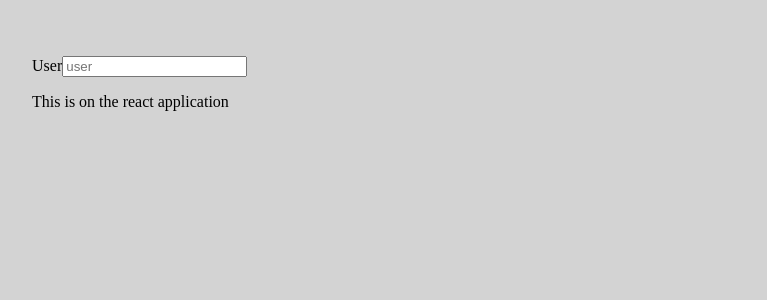
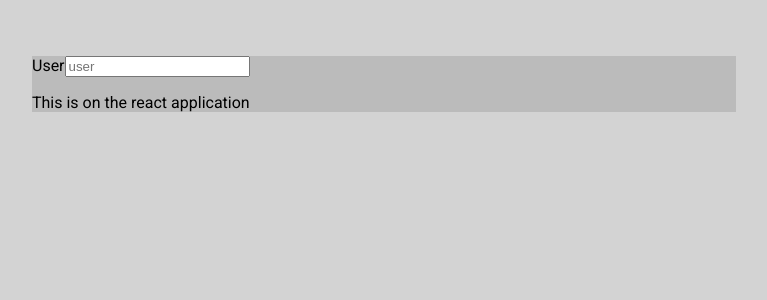
Before and after one commit to jalbertomr/react-form-validation, a React (Create React App) app: page / in a window 1280 px wide. Shown: the top 300 px of the page, without its empty margins (256-1023 px from the left). Built offline with nearby package versions, Linux system fonts and the light colour scheme.

Commit message:
import and use styled-components

```diff
--- a/package.json
+++ b/package.json
@@ -9,6 +9,7 @@
     "react": "^17.0.2",
     "react-dom": "^17.0.2",
     "react-scripts": "4.0.3",
+    "styled-components": "^5.3.1",
     "web-vitals": "^1.1.2"
   },
   "scripts": {
--- a/src/App.js
+++ b/src/App.js
@@ -1,15 +1,20 @@
 import React from "react";
+import styled from "styled-components";
 
 const App = () => {
   return (
     <main>
-      <form action="#">
+      <Form_styled action="">
          <label htmlFor="">User</label>
          <input type="text" placeholder="user"></input>
          <p>This is on the react application</p>
-      </form>
+      </Form_styled>
     </main>
   );
 }
 
+const Form_styled = styled.form`
+  background: #bbb;
+  `;
+
 export default App;
--- a/src/index.js
+++ b/src/index.js
@@ -2,7 +2,6 @@ import React from 'react';
 import ReactDOM from 'react-dom';
 import App from './App';
 import './styles.css';
-
 ReactDOM.render(
   <React.StrictMode>
     <App />
--- a/src/styles.css
+++ b/src/styles.css
@@ -1,9 +1,12 @@
+@import url('https://fonts.googleapis.com/css2?family=Roboto:wght@400;700&display=swap');
+
 * {
     box-sizing: border-box;
 }
 
 body {
     background: lightgray;
+    font-family: 'Roboto', sans-serif;
 }
 
 main {
```
Also changed, not shown: 1 other file (tests, documents, lock files or other folders).
